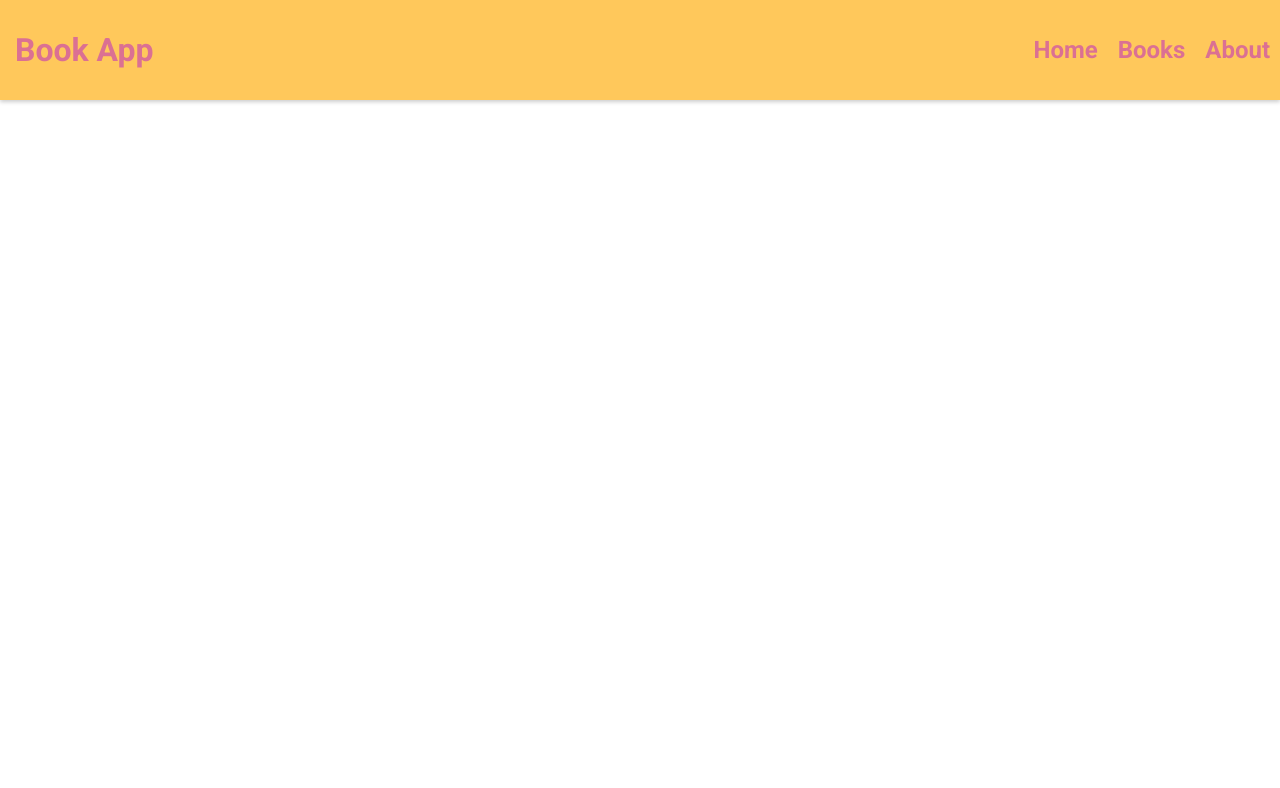
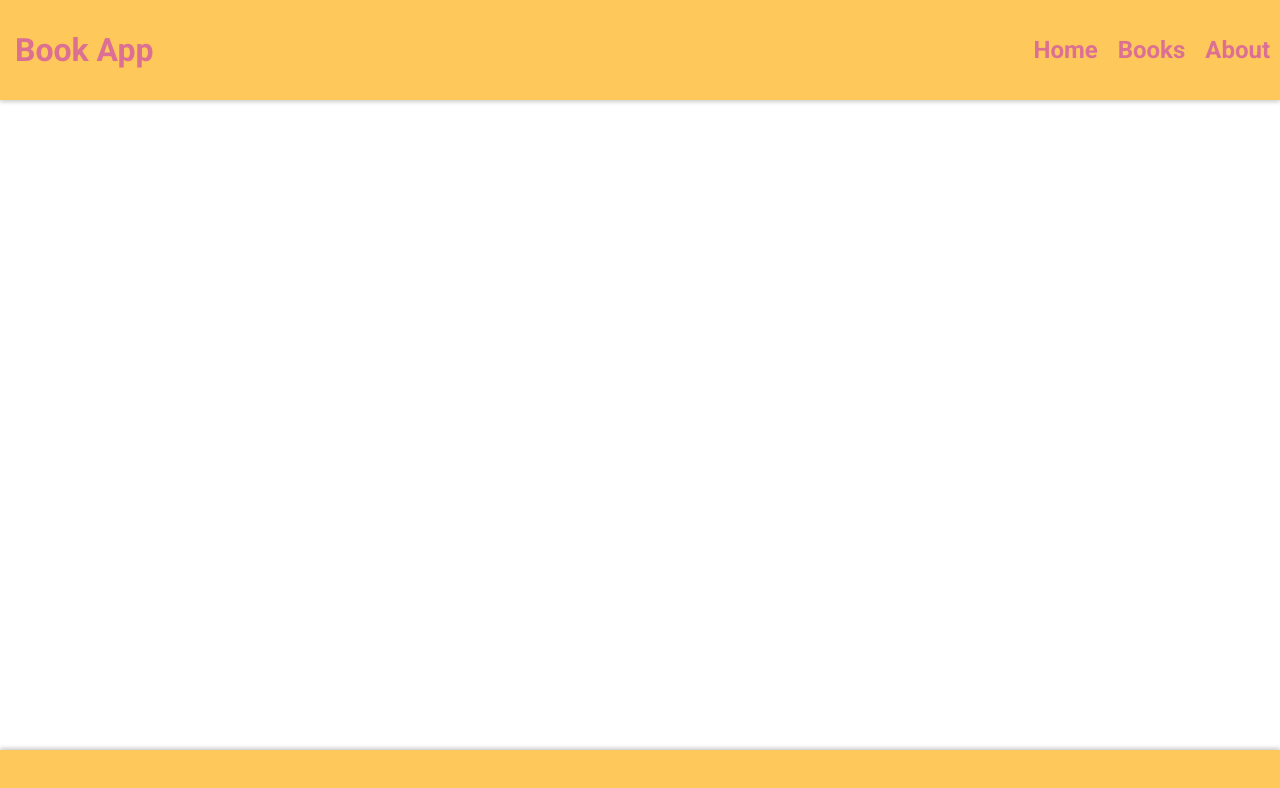
Before and after one commit to Saul-RobotPenguin/book-app, a React (Create React App) app: page / in a window 1280 px wide. Shown: the top 788 px of the page. Built offline with nearby package versions, Linux system fonts and the light colour scheme.

Commit message:
footer done.

```diff
--- a/src/index.css
+++ b/src/index.css
@@ -9,6 +9,7 @@ body {
   margin: 0;
   padding: 0;
   box-sizing: border-box;
+  position: relative;
 
   font-family: Roboto, Helvetica, Arial, sans-serif;
   -webkit-font-smoothing: antialiased;
@@ -40,3 +41,17 @@ nav h1 {
   margin: 0 10px;
   font-size: 1.5rem;
 }
+footer {
+  position: fixed;
+  bottom: 0;
+  width: 100%;
+  height: 50px;
+  background-color: var(--primary);
+  display: flex;
+  justify-content: center;
+  align-items: center;
+  color: var(--secondary);
+  font-size: 1.5em;
+
+  box-shadow: 0 -2px 4px rgba(0, 0, 0, 0.2);
+}
```
